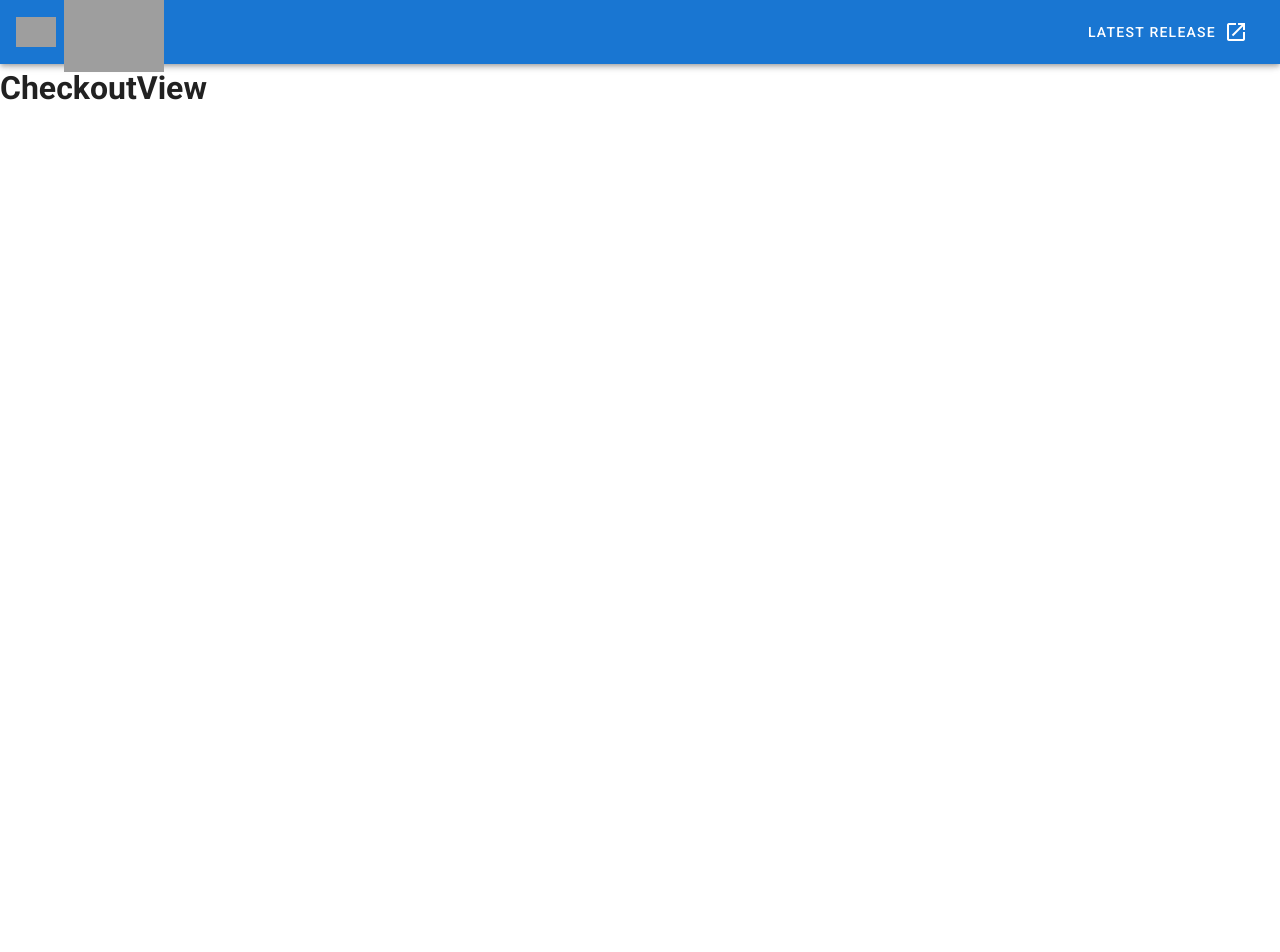
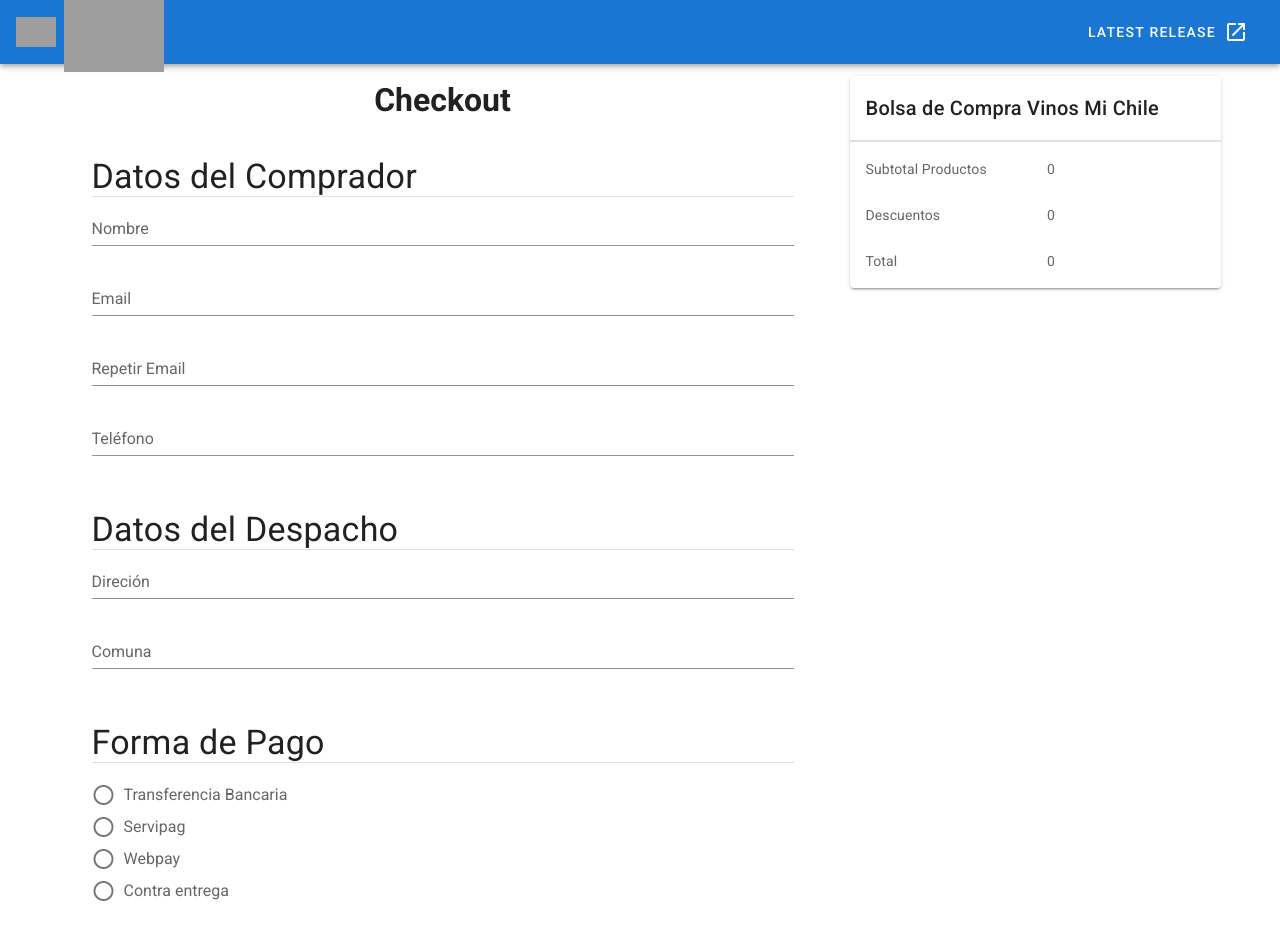
Before and after one commit to mancillapedro/pedro-mancilla_tienda-vinos-mi-chile, a Vue app: page /checkout in a window 1280 px wide. Shown: the top 952 px of the page. Before the commit the page ends 800 px from the top, so only its background shows below. Built offline with nearby package versions, Linux system fonts and the light colour scheme; grey boxes are pictures that could not be loaded.

Commit message:
checkout con form

```diff
--- /dev/null
+++ b/src/components/FormComponent.vue
@@ -0,0 +1,108 @@
+<template>
+  <v-form
+    id="FormComponent"
+    ref="form"
+    class="px-8 pb-8"
+    v-model="valid"
+    :disabled="disabledForm"
+    @submit.prevent="submitForm"
+  >
+    <fieldset class="mt-8">
+      <legend class="text-h4" v-text="`Datos del Comprador`" />
+      <v-divider />
+      <v-text-field
+        v-for="input in datosComprador"
+        :key="input.name"
+        v-model="datos[input.name]"
+        :rules="getRules(input)"
+        :name="input.name"
+        :label="input.label"
+        :type="input.type || 'text'"
+        required
+      />
+    </fieldset>
+    <fieldset class="mt-8">
+      <legend class="text-h4" v-text="`Datos del Despacho`" />
+      <v-divider />
+      <v-text-field
+        v-for="input in datosDespacho"
+        :key="input.name"
+        v-model="datos[input.name]"
+        :rules="getRules(input)"
+        :name="input.name"
+        :label="input.label"
+        :type="input.type || 'text'"
+        required
+      />
+    </fieldset>
+    <fieldset class="mt-8">
+      <legend class="text-h4" v-text="`Forma de Pago`" />
+      <v-divider />
+      <v-radio-group v-model="datos[formaPago]" required>
+        <v-radio
+          v-for="forma in formaPago"
+          :key="forma.value"
+          :label="forma.label"
+          :value="forma.value"
+        />
+      </v-radio-group>
+    </fieldset>
+    <v-row justify="center" class="mt-8">
+      <v-col cols="12" md="4">
+        <v-btn color="primary" type="submit" v-text="`Confirmar`" block />
+      </v-col>
+    </v-row>
+  </v-form>
+</template>
+
+<script>
+export default {
+  name: "FormComponent",
+  data: () => ({
+    valid: false,
+    disabledForm: false,
+    datos: {},
+    datosComprador: [
+      { name: "name", label: "Nombre" },
+      { name: "email", label: "Email" },
+      { name: "repeatEmail", label: "Repetir Email" },
+      { name: "phone", label: "Teléfono" },
+    ],
+    datosDespacho: [
+      { name: "direction", label: "Direción" },
+      { name: "comuna", label: "Comuna" },
+    ],
+    formaPago: [
+      { value: 1, label: "Transferencia Bancaria" },
+      { value: 2, label: "Servipag" },
+      { value: 3, label: "Webpay" },
+      { value: 4, label: "Contra entrega" },
+    ],
+  }),
+  // computed: {},
+  methods: {
+    getRules(input) {
+      const rules = {
+        text: (v) => !!v || "Este campo es obligatorio",
+        minLength: (v) => v?.length >= 8 || "Mínimo 8 caracteres",
+      };
+      return [
+        rules[input.type || "text"],
+        ...(input.rules || []).map((rule) => rules[rule]),
+      ];
+    },
+  },
+  // watch: {},
+  // components: {},
+  // mixins: [],
+  // filters: {},
+  // -- Lifecycle Methods
+  // -- End Lifecycle Methods
+};
+</script>
+
+<style scoped>
+fieldset {
+  border: none;
+}
+</style>
--- a/src/views/CheckoutView.vue
+++ b/src/views/CheckoutView.vue
@@ -1,14 +1,26 @@
 <template>
-    <div id="CheckoutView">
-        <h1 v-text="`CheckoutView`" />
-    </div>
+  <v-container id="CheckoutView">
+    <v-row>
+      <v-col cols="12" md="8">
+        <h1 class="text-center" v-text="`Checkout`" />
+        <form-component />
+      </v-col>
+      <v-col cols="12" md="4">
+        <bag-component />
+      </v-col>
+    </v-row>
+  </v-container>
 </template>
 
 <script>
+import BagComponent from "@/components/BagComponent.vue";
+import FormComponent from "@/components/FormComponent.vue";
+
 export default {
+  components: { BagComponent, FormComponent },
   name: "CheckoutView",
   // props: {},
-    // data: () => ({}),
+  //   data: () => ({}),
   // computed: {},
   // methods: {},
   // watch: {},
@@ -17,5 +29,5 @@ export default {
   // filters: {},
   // -- Lifecycle Methods
   // -- End Lifecycle Methods
-}
+};
 </script>
```
Also changed, not shown: src/components/BagComponent.vue (+0 -11 lines). Lines whose indentation alone changed are shown as unchanged.
